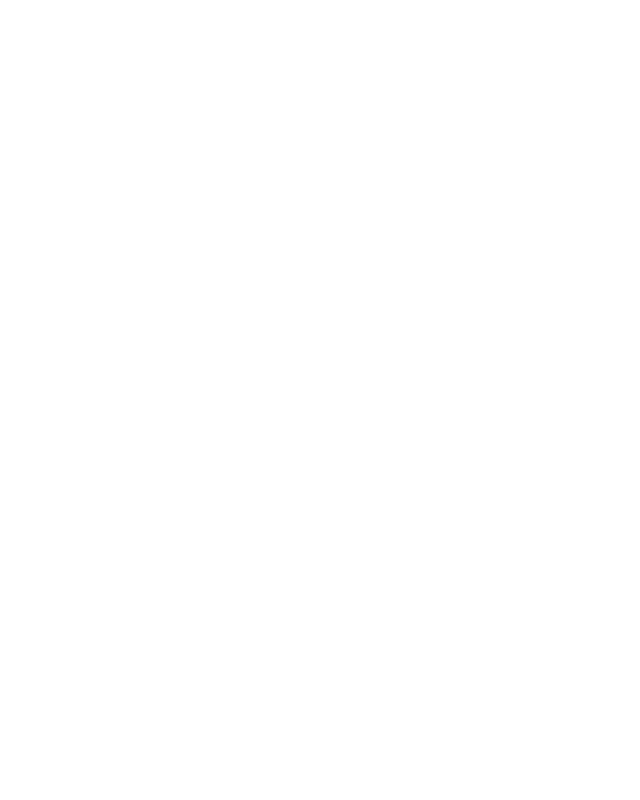
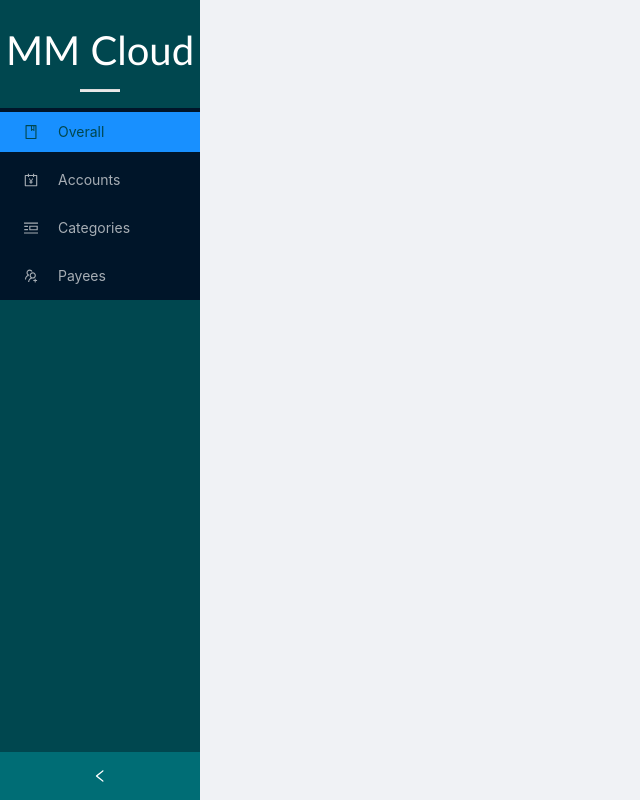
Before and after one commit to Money-Manager-SaaS/mmss-frontend, a React (Create React App) app: page / in a window 1280 px wide. Shown: the whole page, without its empty margins (0-640 px from the left). Built offline with nearby package versions, Linux system fonts and the light colour scheme.

Commit message:
add side bar

```diff
--- a/src/components/Layout/Layout.js
+++ b/src/components/Layout/Layout.js
@@ -1,5 +1,10 @@
 import React from 'react';
+import SideBar from './SideBar/SideBar';
 
 export default function Layout() {
-  return <div></div>;
+  return (
+    <div>
+      <SideBar />
+    </div>
+  );
 }
--- /dev/null
+++ b/src/components/Layout/SideBar/SideBar.js
@@ -0,0 +1,53 @@
+import React, { useState } from 'react';
+import { Layout, Menu, Typography, Avatar, Divider } from 'antd';
+import {
+  PicRightOutlined,
+  AccountBookOutlined,
+  BookOutlined,
+  UsergroupAddOutlined,
+} from '@ant-design/icons';
+import Logo from '../../../assets/images/logo.png';
+import './SideBarStyle.css';
+
+const { Sider } = Layout;
+
+export default function SideBar() {
+  const [collapsed, setCollapsed] = useState(false);
+  const onCollapse = (collapsed) => {
+    setCollapsed(collapsed);
+  };
+  return (
+    <div>
+      <Layout style={{ minHeight: '100vh' }}>
+        <Sider collapsible collapsed={collapsed} onCollapse={onCollapse} className="sidebar">
+          {collapsed ? (
+            <div className="logo">
+              <Avatar shape="square" size={48} src={Logo} />
+            </div>
+          ) : (
+            <Typography className="logoName">MM Cloud</Typography>
+          )}
+          <Divider className="divider" />
+          <Menu theme="dark" defaultSelectedKeys={['1']} mode="inline" className="menu">
+            <Menu.Item key="1">
+              <BookOutlined />
+              <span>Overall</span>
+            </Menu.Item>
+            <Menu.Item key="2">
+              <AccountBookOutlined />
+              <span>Accounts</span>
+            </Menu.Item>
+            <Menu.Item key="3">
+              <PicRightOutlined />
+              <span>Categories</span>
+            </Menu.Item>
+            <Menu.Item key="4">
+              <UsergroupAddOutlined />
+              <span>Payees</span>
+            </Menu.Item>
+          </Menu>
+        </Sider>
+      </Layout>
+    </div>
+  );
+}
--- /dev/null
+++ b/src/components/Layout/SideBar/SideBarStyle.css
@@ -0,0 +1,43 @@
+.logoName {
+  font-size: 40px;
+  font-family: 'Gill Sans', 'Gill Sans MT', Calibri, 'Trebuchet MS', sans-serif;
+  color: white;
+  text-align: center;
+  margin-top: 20px;
+  margin-bottom: 10px;
+}
+
+.logo {
+  text-align: center;
+  margin-top: 20px;
+  margin-bottom: 15px;
+}
+
+.sidebar {
+  background-color: #00474f;
+}
+
+.menu {
+  background-color: #00474f;
+}
+
+.divider {
+  min-width: 40px;
+  width: 40px;
+  height: 3px;
+  margin: auto;
+  margin-bottom: 15px;
+}
+
+.ant-layout-sider-trigger {
+  background-color: #006d75;
+}
+
+.ant-menu.ant-menu-dark .ant-menu-item-selected {
+  background-color: #e6fffb;
+}
+
+.ant-menu-dark .ant-menu-item-selected .anticon + span,
+.ant-menu-dark .ant-menu-item-selected .anticon {
+  color: #00474f;
+}
```
Also changed, not shown: src/assets/images/logo.png (added), src/views/auth/SignIn.js (added), src/views/auth/SignUp.js (added), 1 other file (tests, documents, lock files or other folders).
